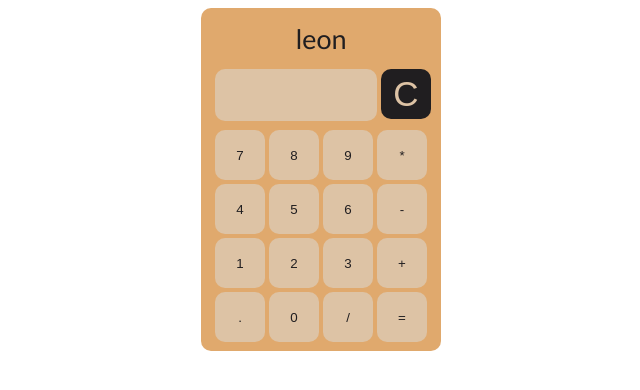
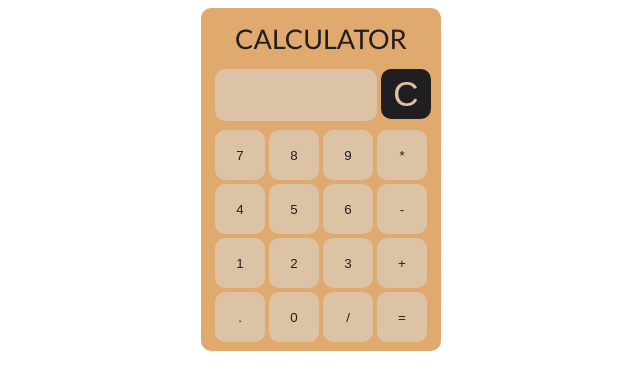
Before and after one commit to Leongongola/first-calculator-app, a plain HTML site: page index.html in a window 1280 px wide. Shown: the whole page, without its empty margins (319-959 px from the left). Drawn offline with Linux system fonts and the light colour scheme.

Commit message:
Update index.html

```diff
--- a/index.html
+++ b/index.html
@@ -11,7 +11,7 @@
 <body>
     <!-- calculatoprs container to so i can make it a clear section separate from the body -->
     <div id="calculator-container">
-        <div id="calculator-header">leon</div>
+        <div id="calculator-header">CALCULATOR</div>
         <!-- second part for the display screen for the operators clicked and a clear screen to remove everything on the display screen -->
         <div id="second-part">
             <div ><input type="text" id="result" value=""></div>
```
